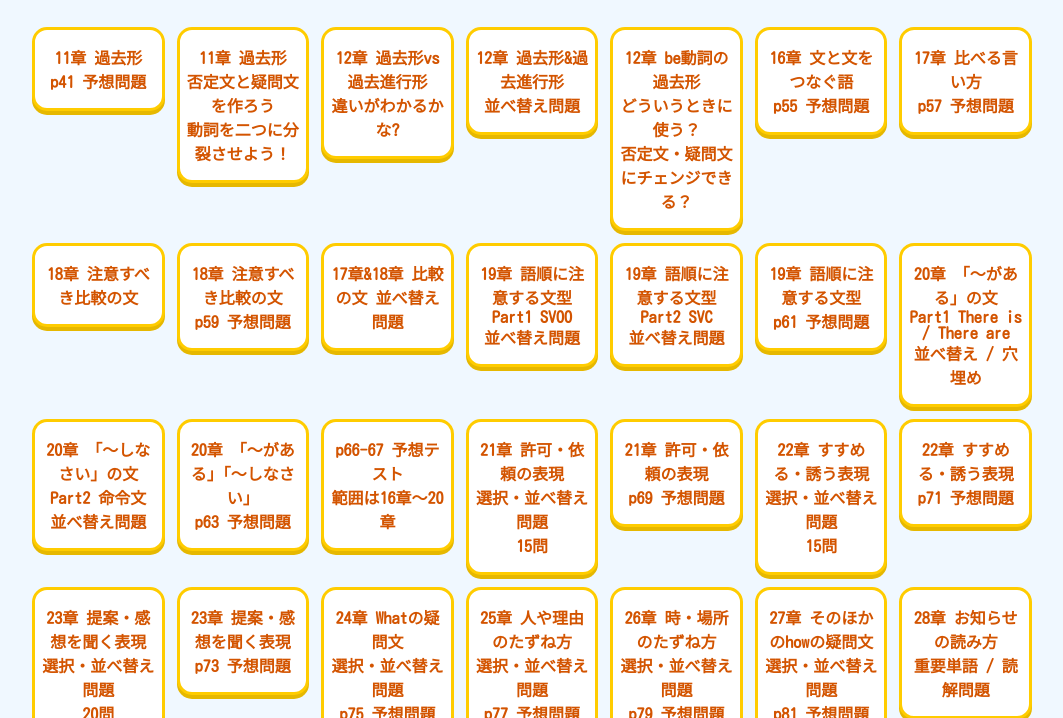
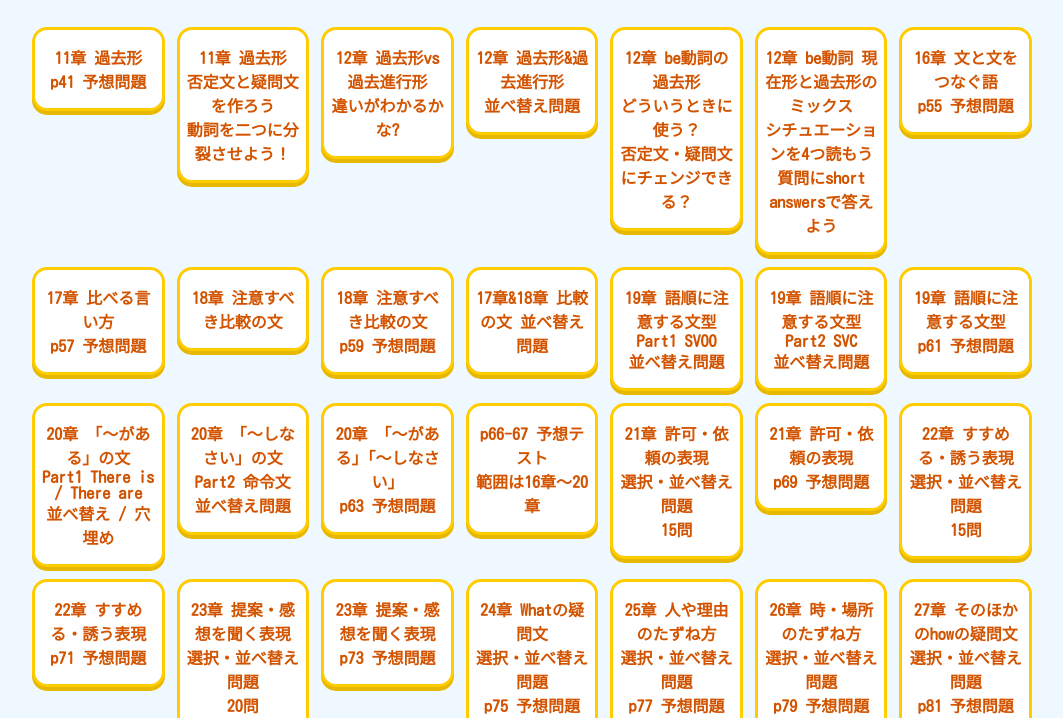
Before and after one commit to EigoStudio/4Q-Grammar-exercises, a plain HTML site: page index.html in a window 1280 px wide. Shown: the part 82-800 px from the top of the page, without its empty margins (108-1171 px from the left). Drawn offline with Linux system fonts and the light colour scheme.

Commit message:
Update index.html

```diff
--- a/index.html
+++ b/index.html
@@ -77,6 +77,11 @@
         <li><a href="4Q-grammar-Unit12-3-be-verb.html">12章 be動詞の過去形<br>
         どういうときに使う？<br>
         否定文・疑問文にチェンジできる？
+        </a></li>
+
+        <li><a href="4Q-grammar-Unit12-4.html">12章 be動詞 現在形と過去形のミックス<br>
+        シチュエーションを4つ読もう<br>
+        質問にshort answersで答えよう
         </a></li>
 
    <li><a href="4Q-grammar-Unit16-p55-Exercise.html">16章 文と文をつなぐ語<br>
```
